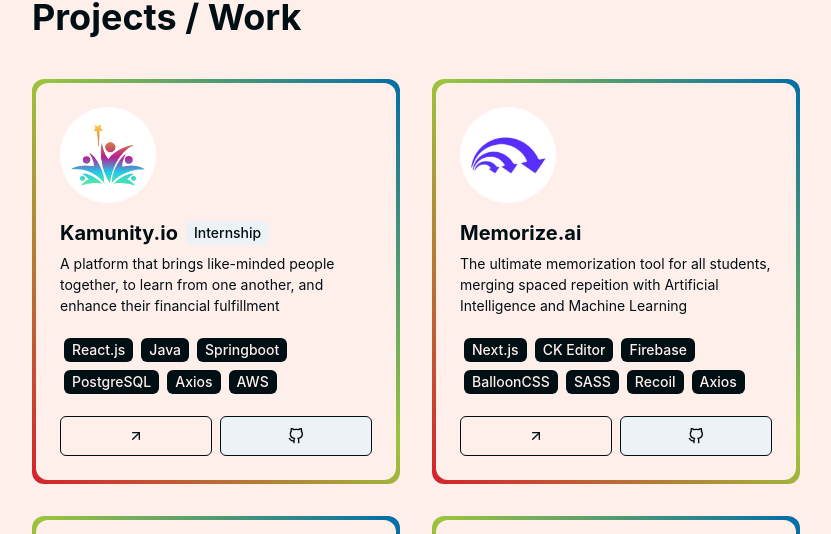
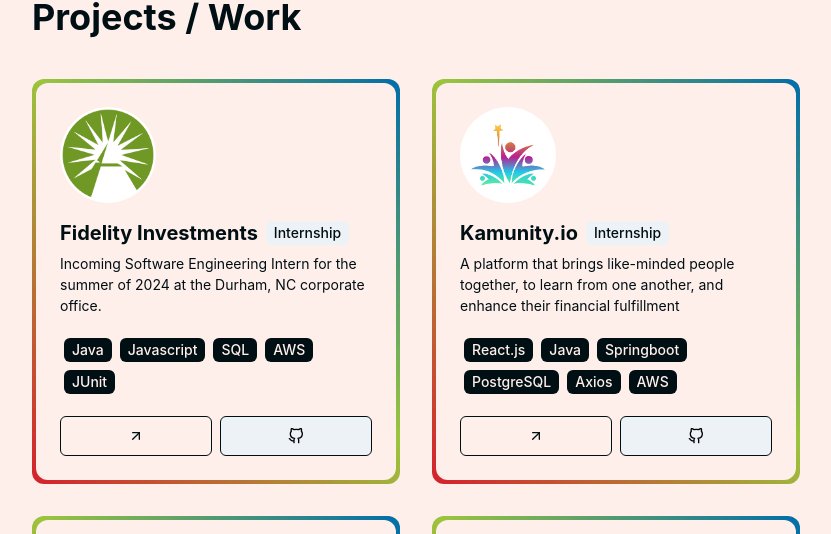
Before and after one commit to aditya1rawat/portfolio, a Next.js app: page /projects in a window 1280 px wide. Shown: the part 188-722 px from the top of the page, without its empty margins (224-1055 px from the left). Built offline with nearby package versions, Linux system fonts and the light colour scheme.

Commit message:
updated with internship information

```diff
--- a/components/Projects/ProjectList/index.tsx
+++ b/components/Projects/ProjectList/index.tsx
@@ -3,6 +3,23 @@
 
 export default function ProjectList() {
 	const projects = [
+		{
+			image: '/assets/images/worklogos/fidelity.png',
+			title: 'Fidelity Investments',
+			text: 'Incoming Software Engineering Intern for the summer of 2024 at the Durham, NC corporate office.',
+			tech: [
+				'Java',
+				'Javascript',
+				'SQL',
+				'AWS',
+				'JUnit'
+			],
+			wip: false,
+			internship: true,
+			commissioned: false,
+			live: 'https://www.fidelity.com/',
+			github: 'https://github.com/fidelity'
+		},
 		{
 			image: '/assets/images/worklogos/kamunity.jpg',
 			title: 'Kamunity.io',
```
Also changed, not shown: components/Home/Hero.tsx (+5 -5 lines), public/assets/images/worklogos/fidelity.png (added), 1 other file (tests, documents, lock files or other folders).
